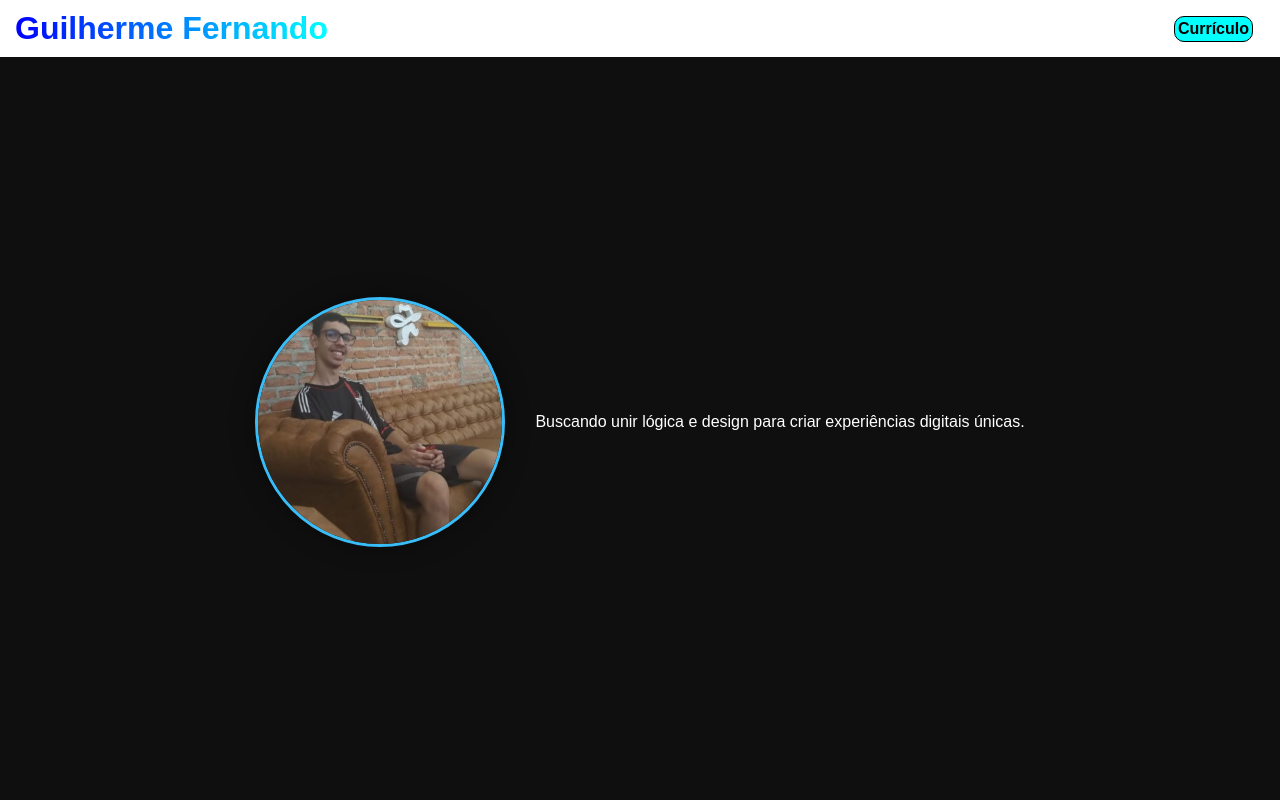
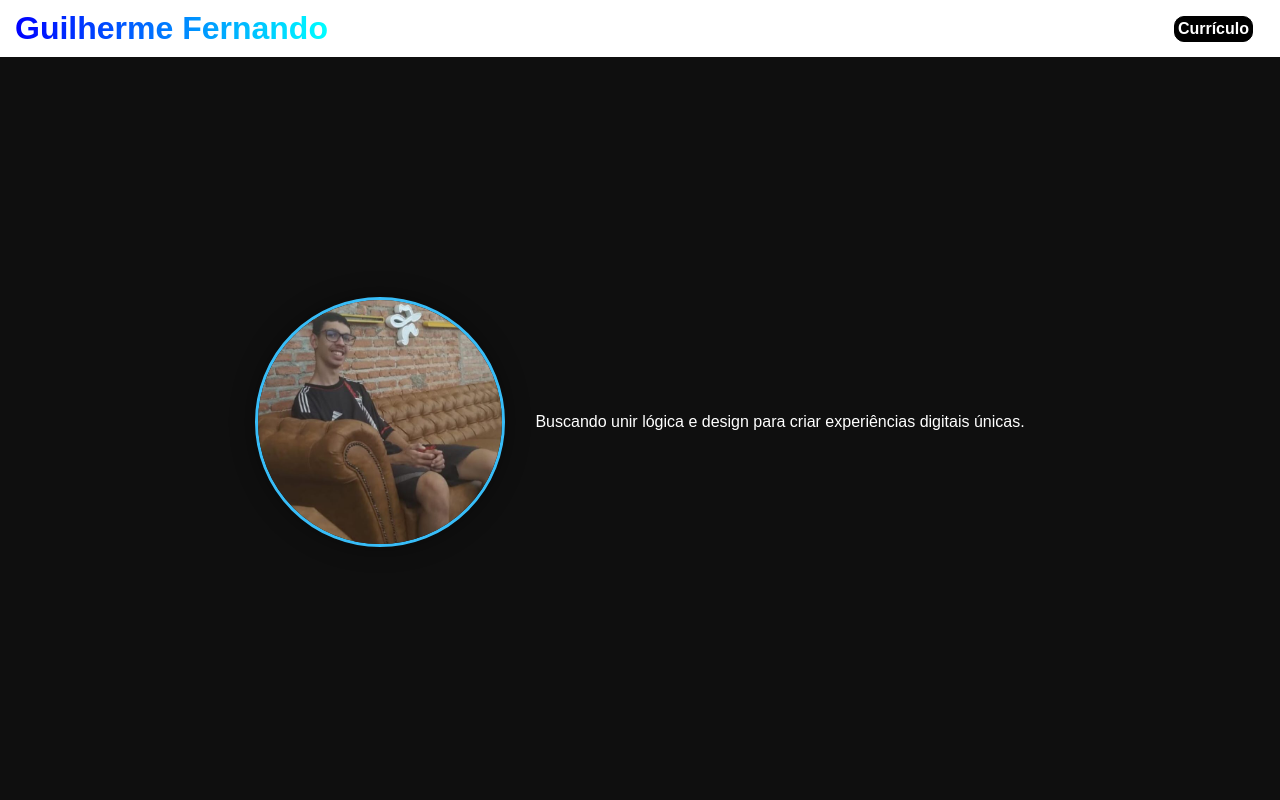
Before and after one commit to guilhermefpo/Portfolio, a React (Vite) app: page / in a window 1280 px wide. Shown: the top 800 px of the page. Built offline with nearby package versions, Linux system fonts and the light colour scheme.

Commit message:
Modificando botão curriculo

```diff
--- a/src/components/Header/style.css
+++ b/src/components/Header/style.css
@@ -29,6 +29,6 @@ nav > a:hover {
 }
 
 .curriculo {
-    background-color: aqua;
-    color: rgb(0, 0, 0);
+    background-color: rgb(0, 0, 0);
+    color: rgb(255, 255, 255);
 }
```
